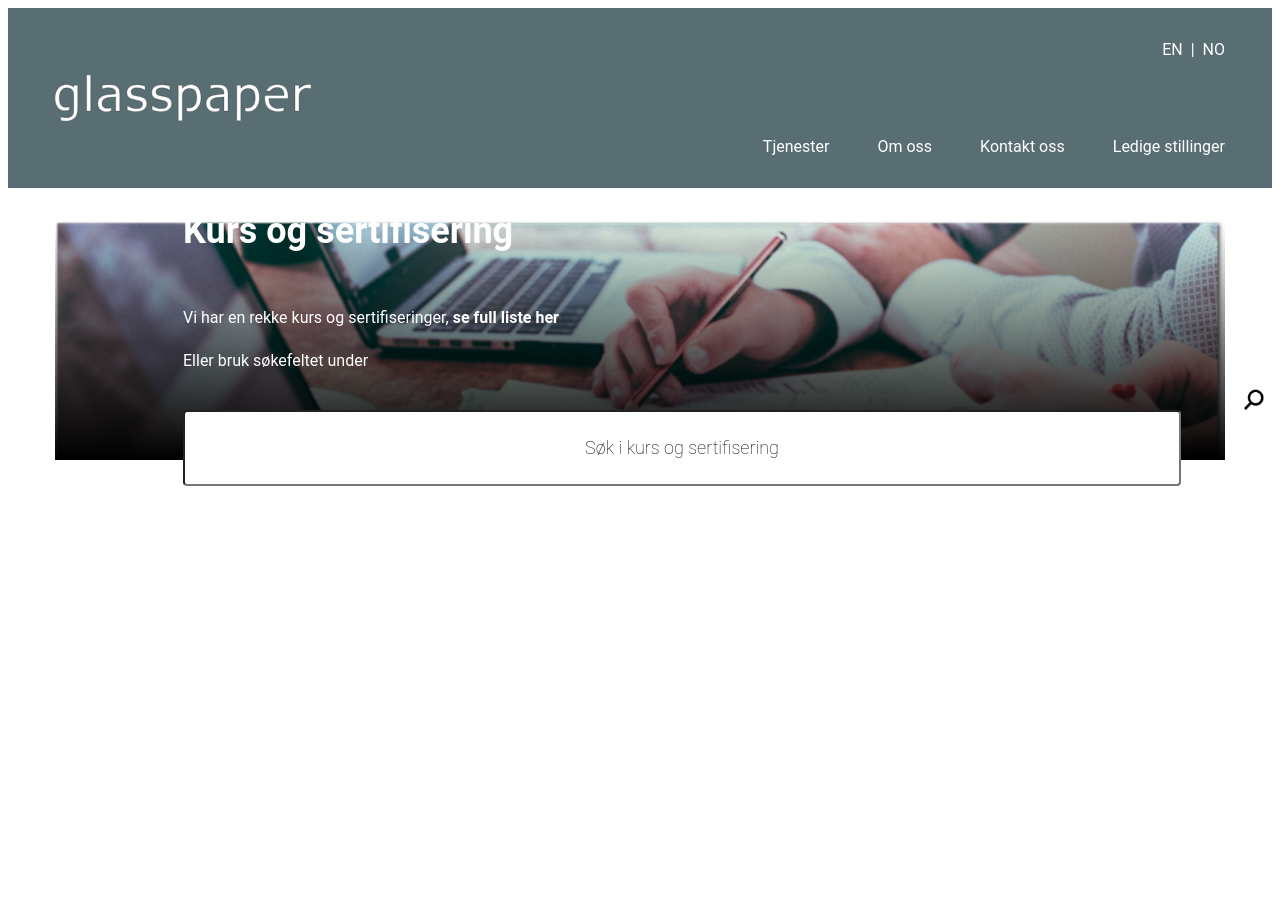
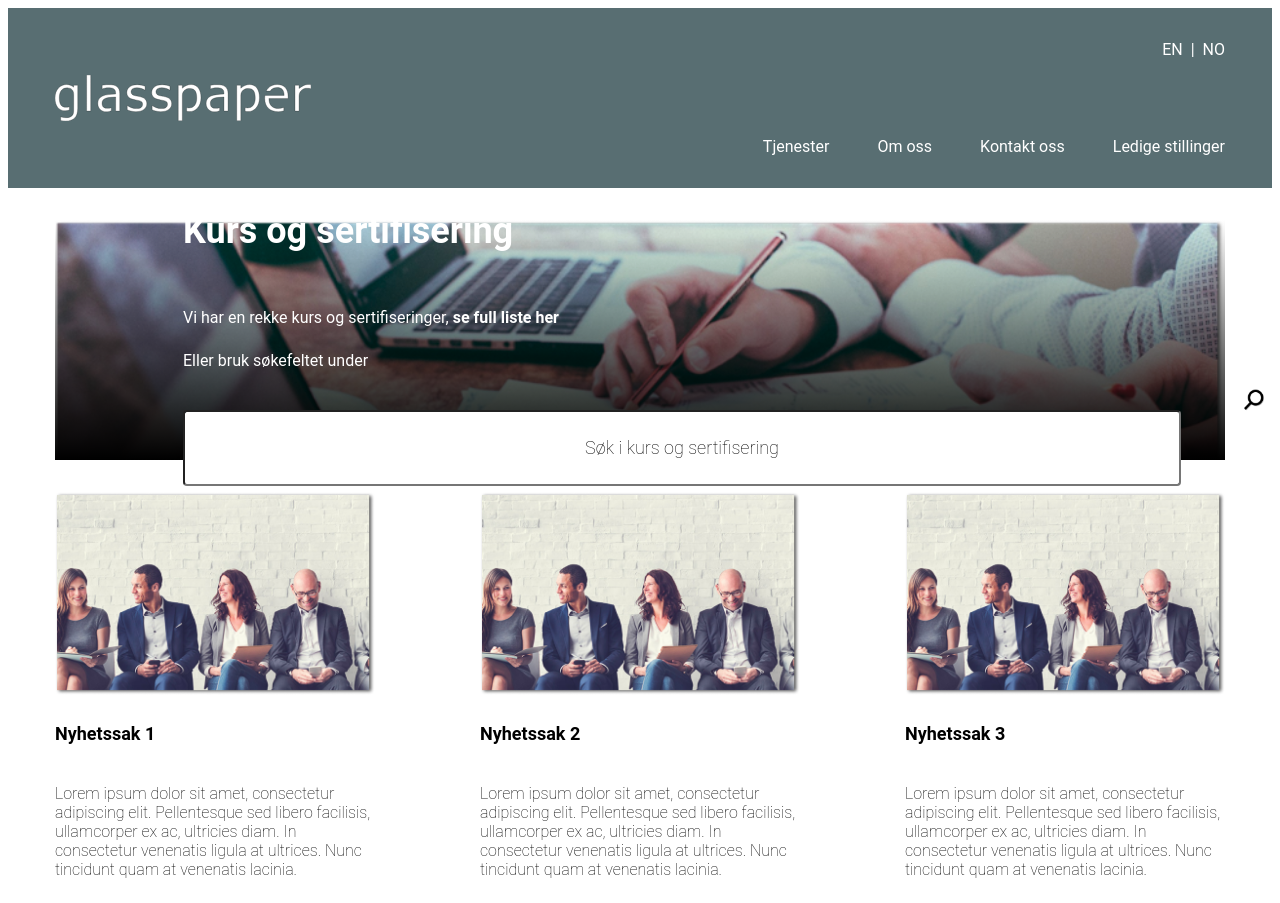
Before and after one commit to Zandra7/Glasspaper.no, a Nuxt app: page / in a window 1280 px wide. Before the commit the page ends 800 px from the top, so only its background shows below. Built offline with nearby package versions, Linux system fonts and the light colour scheme.

Commit message:
Created 3 news-items using flex

```diff
--- a/components/newsItem.vue
+++ b/components/newsItem.vue
@@ -1,13 +1,73 @@
 <template>
-    <div>
-
+    <div class="container">
+        <div class="news-container">
+            <div>
+                <img src="~/public/images/newsImage.png" alt="A group of people sitting on a bench">
+            </div>
+            <div class="text-container">
+                <div><h4>{{ title1 }}</h4></div>
+                <div><p>Lorem ipsum dolor sit amet, consectetur adipiscing elit. Pellentesque sed libero facilisis, ullamcorper ex ac, ultricies diam. In consectetur venenatis ligula at ultrices. Nunc tincidunt quam at venenatis lacinia.</p></div>
+            </div>
+        </div>
+        <div class="news-container">
+            <div>
+                <img src="~/public/images/newsImage.png" alt="A group of people sitting on a bench">
+            </div>
+            <div class="text-container">
+                <div><h4>{{ title2 }}</h4></div>
+                <div><p>Lorem ipsum dolor sit amet, consectetur adipiscing elit. Pellentesque sed libero facilisis, ullamcorper ex ac, ultricies diam. In consectetur venenatis ligula at ultrices. Nunc tincidunt quam at venenatis lacinia.</p></div>
+            </div>
+        </div>
+        <div class="news-container">
+            <div>
+                <img src="~/public/images/newsImage.png" alt="A group of people sitting on a bench">
+            </div>
+            <div class="text-container">
+                <div><h4>{{ title3 }}</h4></div>
+                <div><p>Lorem ipsum dolor sit amet, consectetur adipiscing elit. Pellentesque sed libero facilisis, ullamcorper ex ac, ultricies diam. In consectetur venenatis ligula at ultrices. Nunc tincidunt quam at venenatis lacinia.</p></div>
+            </div>
+        </div>
     </div>
 </template>
 
 <script setup>
-
+    const title1 = 'Nyhetssak 1'
+    const title2 = 'Nyhetssak 2'
+    const title3 = 'Nyhetssak 3'
 </script>
 
 <style scoped>
+    .container {
+        display: flex;
+        flex-direction: row;
+        align-items: center;
+        max-width: 1170px;
+        margin: 0 auto;
+        justify-content: space-between;
+    }
 
+    .news-container {
+        display: flex;
+        flex-direction: column;
+        align-items: center;
+        width: 320px;
+    }
+
+    img {
+        width: 320px;
+    }
+
+    .text-container {
+        display: flex;
+        flex-direction: column;
+    }
+
+    h4 {
+        font-size: 18px;
+    }
+
+    p {
+        font-size: 16px;
+        font-weight: lighter;
+    }
 </style>
```
Also changed, not shown: public/images/newsImage.png (added).
